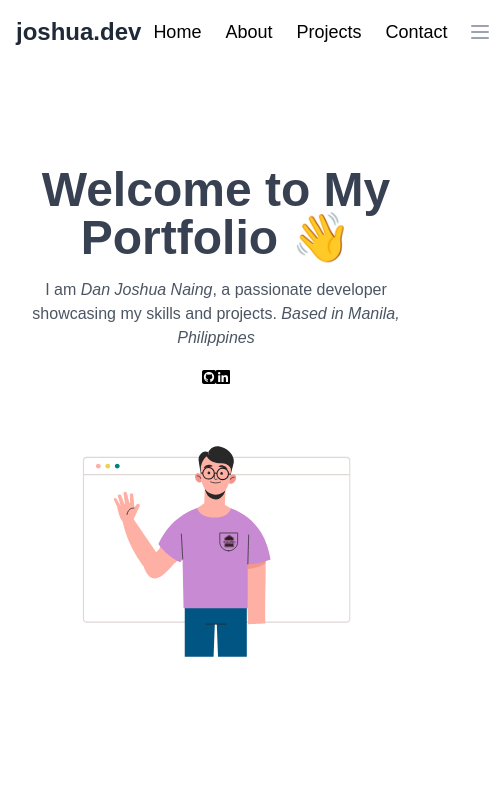
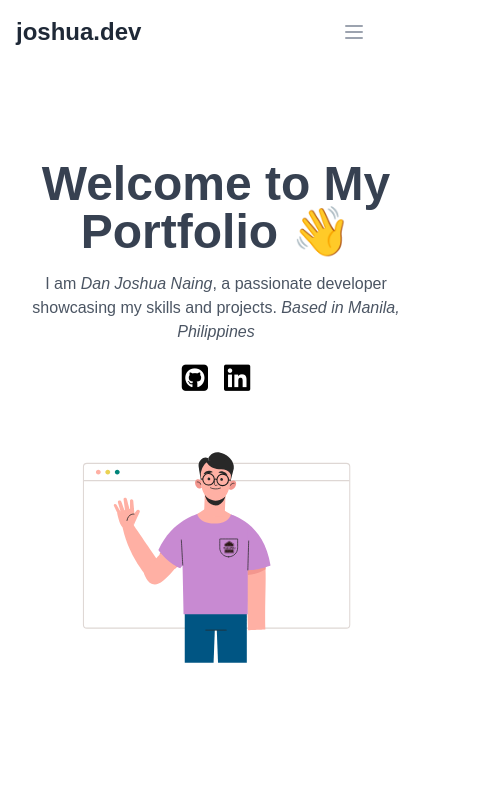
Before and after one commit to MisoS0up/Personal-Web-Portfolio, a React (Create React App) app: page / in a window 390 px wide. Shown: the top 811 px of the page, 500 px wide, since content can reach past the window. Built offline with nearby package versions, Linux system fonts and the light colour scheme.

Commit message:
another update :+1:

```diff
--- a/src/Contact.js
+++ b/src/Contact.js
@@ -6,14 +6,14 @@ const Contact = () => {
       <div className="max-w-3xl mx-auto px-4">
         <div className="flex items-center">
           <div className="mr-8">
-            <h1 className="text-4xl font-bold mb-4">Contact</h1>
+            <h1 className="text-4xl font-bold mb-4 text-blue-500">Contact</h1>
             <p className="text-gray-600 mb-6">Don't be shy, get in touch with me!</p>
             <div className="flex items-center mb-4">
-             <i class="fa fa-envelope-square text-3xl" aria-hidden="true"></i>
+             <i class="fa fa-envelope-square text-3xl m-4" aria-hidden="true"></i>
               <span className="text-lg"> danjoshuanaing@gmail.com</span>
             </div>
             <div className="flex items-center">
-              <i class="fa fa-phone-square text-3xl" aria-hidden="true"></i>
+              <i class="fa fa-phone-square text-3xl m-4" aria-hidden="true"></i>
               <span className="text-lg">+63-945-6136-034</span>
             </div>
           </div>
--- a/src/Home.js
+++ b/src/Home.js
@@ -15,13 +15,14 @@ const Home = () => {
               I am <i>Dan Joshua Naing</i>, a passionate developer showcasing my skills and projects. <i>Based in Manila, Philippines</i>
             </p>
             <p className="mt-4">
-              <a href="https://github.com/MisoS0up" target="_blank" rel="noopener noreferrer">
-                <i className="fab fa-github-square sm:text-3xl md:text-4xl" aria-hidden="true"></i>
-              </a>
-              <a href="https://www.linkedin.com/in/dan-joshua-naing-39870a266/" target="_blank" rel="noopener noreferrer">
-                <i className="fab fa-linkedin sm:text-3xl md:text-4xl" aria-hidden="true"></i>
-              </a>
-            </p>
+  <a href="https://github.com/MisoS0up" target="_blank" rel="noopener noreferrer" className="mr-4">
+    <i className="fab fa-github-square text-3xl md:text-4xl" aria-hidden="true"></i>
+  </a>
+  <a href="https://www.linkedin.com/in/dan-joshua-naing-39870a266/" target="_blank" rel="noopener noreferrer">
+    <i className="fab fa-linkedin text-3xl md:text-4xl" aria-hidden="true"></i>
+  </a>
+</p>
+
           </div>
           <div className="ml-auto">
             <div style={{ width: '400px', height: '400px' }}>
--- a/src/Navbar.js
+++ b/src/Navbar.js
@@ -8,61 +8,60 @@ const Navbar = () => {
     setIsMenuOpen(!isMenuOpen);
   };
 
+  const handleLinkClick = () => {
+    setIsMenuOpen(false);
+  };
+
   return (
     <nav className="nav-contents">
       <div className="max-w-7xl mx-auto px-4 sm:px-6 lg:px-8">
         <div className="flex justify-between items-center h-16">
           <div className="flex items-center">
-            <Link
-              to="home"
-              spy={true}
-              smooth={true}
-              duration={500}
-            >
+            <Link to="home" smooth={true} duration={500}>
               <span className='text-gray-800 font-bold text-2xl'>joshua.dev</span>
             </Link>
           </div>
-          <div className="flex items-center">
+          <div className="hidden md:flex items-center">
             <div className="ml-auto">
               <Link
                 to="home"
-                spy={true}
                 smooth={true}
                 duration={500}
                 className="text-black-300 hover:bg-gray-700 hover:text-white px-3 py-2 rounded-md text-lg font-medium"
+                onClick={handleLinkClick}
               >
                 Home
               </Link>
               <Link
                 to="about"
-                spy={true}
                 smooth={true}
                 duration={500}
                 className="text-black-300 hover:bg-gray-700 hover:text-white px-3 py-2 rounded-md text-lg font-medium"
+                onClick={handleLinkClick}
               >
                 About
               </Link>
               <Link
-                to="project"
-                spy={true}
+                to="projects"
                 smooth={true}
                 duration={500}
                 className="text-black-300 hover:bg-gray-700 hover:text-white px-3 py-2 rounded-md text-lg font-medium"
+                onClick={handleLinkClick}
               >
                 Projects
               </Link>
               <Link
-                to="contacts"
-                spy={true}
+                to="contact"
                 smooth={true}
                 duration={500}
                 className="text-black-300 hover:bg-gray-700 hover:text-white px-3 py-2 rounded-md text-lg font-medium"
+                onClick={handleLinkClick}
               >
                 Contact
               </Link>
             </div>
           </div>
-          <div className="-mr-2 flex md:hidden">
+          <div className="flex items-center md:hidden">
             <button
               onClick={handleMenuToggle}
               type="button"
@@ -83,37 +82,37 @@ const Navbar = () => {
         <div className="px-2 pt-2 pb-3 sm:px-3">
           <Link
             to="home"
-            spy={true}
             smooth={true}
             duration={500}
-            className="text-gray-300 hover:bg-gray-700 hover:text-white block px-3 py-2 rounded-md text-base font-medium"
+            className="text-gray-600 hover:bg-gray-700 hover:text-white block px-3 py-2 rounded-md text-base font-medium"
+            onClick={handleLinkClick}
           >
             Home
           </Link>
           <Link
             to="about"
-            spy={true}
             smooth={true}
             duration={500}
-            className="text-gray-300 hover:bg-gray-700 hover:text-white block px-3 py-2 rounded-md text-base font-medium"
+            className="text-gray-600 hover:bg-gray-700 hover:text-white block px-3 py-2 rounded-md text-base font-medium"
+            onClick={handleLinkClick}
           >
             About
           </Link>
           <Link
             to="projects"
-            spy={true}
             smooth={true}
             duration={500}
-            className="text-gray-300 hover:bg-gray-700 hover:text-white block px-3 py-2 rounded-md text-base font-medium"
+            className="text-gray-600 hover:bg-gray-700 hover:text-white block px-3 py-2 rounded-md text-base font-medium"
+            onClick={handleLinkClick}
           >
-            Project
+            Projects
           </Link>
           <Link
             to="contact"
-            spy={true}
             smooth={true}
             duration={500}
-            className="text-gray-300 hover:bg-gray-700 hover:text-white block px-3 py-2 rounded-md text-base font-medium"
+            className="text-gray-600 hover:bg-gray-700 hover:text-white block px-3 py-2 rounded-md text-base font-medium"
+            onClick={handleLinkClick}
           >
             Contact
           </Link>
```
